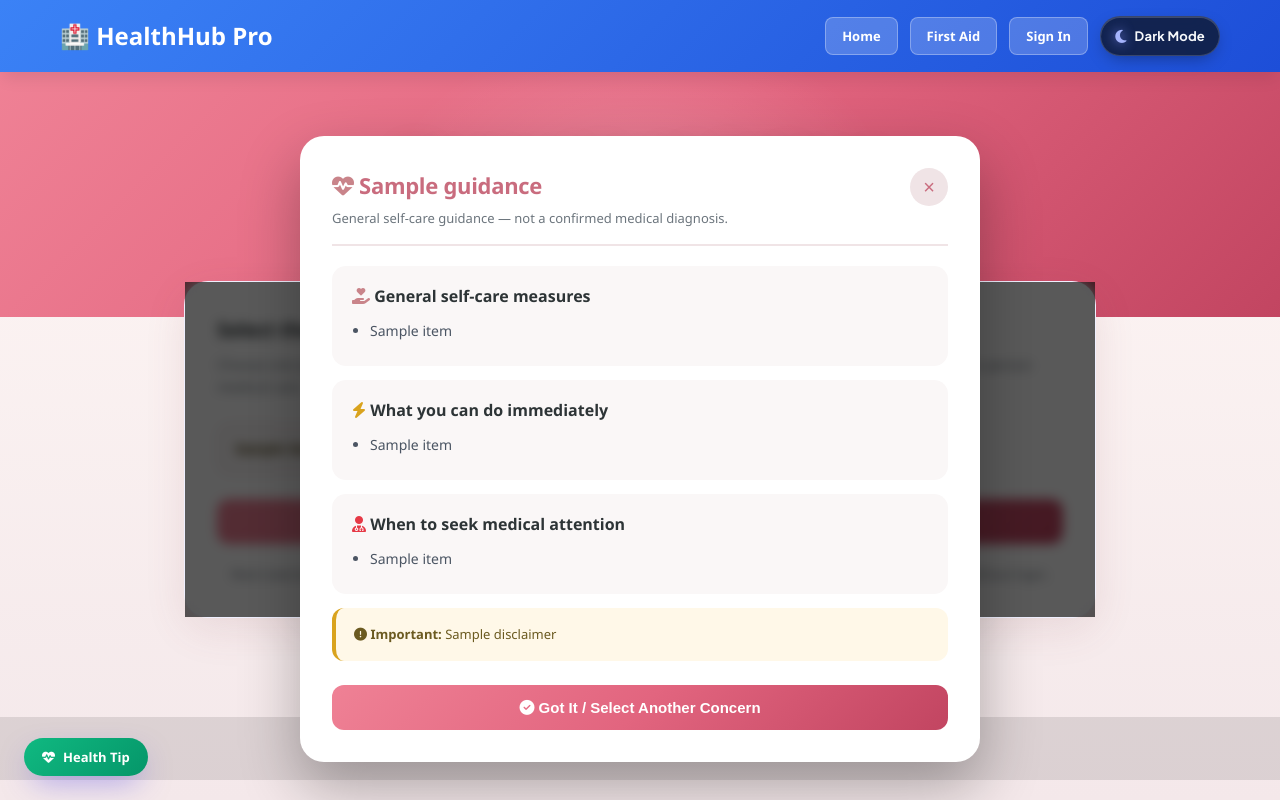
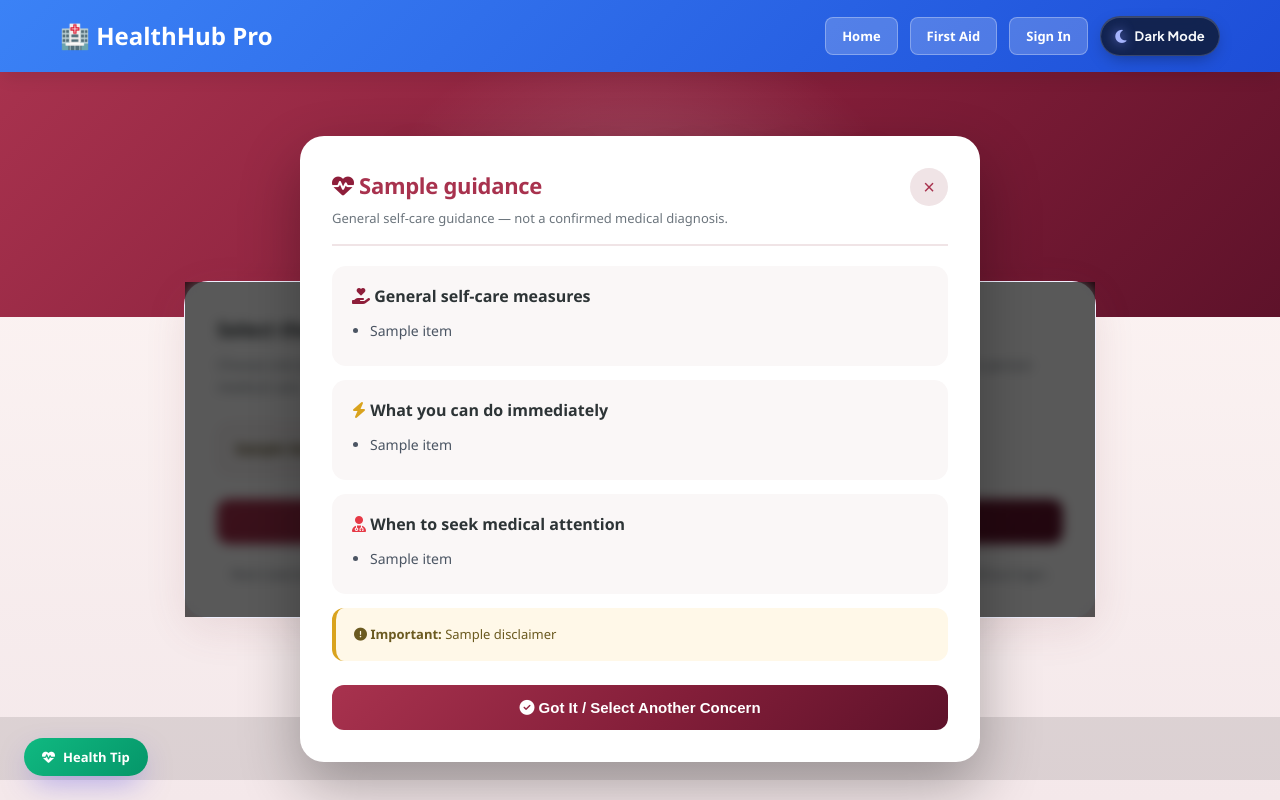
Before and after one commit to nihaarika-madhunandan/AI-Emergency-FirstAid-System, a Flask app: template templates/menstrual_health.html in a window 1280 px wide. Run offline with Flask 3, Linux system fonts and the light colour scheme; the template is opened without the code that fills it: most values are stand-ins (such as "Sample title", 1, 10 or a date in 2020).

Commit message:
Update styles and text for Menstrual Health and Dashboard pages

```diff
--- a/templates/dashboard.html
+++ b/templates/dashboard.html
@@ -510,7 +510,7 @@
         .progress-fill.meditation { background: var(--meditation-grad); }
         .progress-fill.relaxation { background: var(--relaxation-grad); }
         .progress-fill.firstaid { background: var(--emergency-grad); }
-        .progress-fill.menstrual { background: linear-gradient(135deg, #C9848A 0%, #8C4A56 100%); }
+        .progress-fill.menstrual { background: linear-gradient(135deg, #FF6B85 0%, #E63E5E 100%); }
 
         .progress-percent {
             width: 50px;
@@ -717,7 +717,7 @@
                 <div class="welcome-badge">
                     <i class="fas fa-star"></i> Verified Wellness Member
                 </div>
-                <h1>Welcome Back, <span>{{ user_name }}</span></h1>
+                <h1>Welcome, <span>{{ user_name }}</span></h1>
                 <p>Select your personalized health activity or emergency assistance tool below to continue your wellness journey.</p>
             </div>
             <div class="hero-right">
@@ -851,7 +851,7 @@
                         <div class="progress-percent">{{ module_stats.relaxation }}%</div>
                     </div>
                     <div class="progress-item">
-                        <div class="progress-label"><i class="fas fa-heart" style="color: #B76E79;"></i> Menstrual</div>
+                        <div class="progress-label"><i class="fas fa-heart" style="color: #FF5C87;"></i> Menstrual</div>
                         <div class="progress-bar-container">
                             <div class="progress-fill menstrual" style="width: {{ module_stats.menstrual }}%;"></div>
                         </div>
--- a/templates/login.html
+++ b/templates/login.html
@@ -313,7 +313,7 @@
         </div>
 
         <div class="form-card">
-            <h2>Welcome Back</h2>
+            <h2>Welcome</h2>
             <p class="subtitle">Sign in to access your personalized wellness dashboard</p>
 
             {% if error %}
--- a/templates/menstrual_health.html
+++ b/templates/menstrual_health.html
@@ -8,10 +8,10 @@
     <link rel="stylesheet" href="https://cdnjs.cloudflare.com/ajax/libs/font-awesome/6.4.0/css/all.min.css">
     <style>
         :root {
-            --mh-primary: #B76E79;
-            --mh-secondary: #8C4A56;
+            --mh-primary: #8E1E3A;
+            --mh-secondary: #6E1228;
             --mh-accent: #4A3D10;
-            --mh-grad: linear-gradient(135deg, #EF8195 0%, #E2657F 50%, #C24561 100%);
+            --mh-grad: linear-gradient(135deg, #A8324E 0%, #831E39 55%, #5E122A 100%);
         }
 
         .mh-body {
@@ -164,7 +164,7 @@
 
         .mh-modal-header h2 {
             font-size: 22px;
-            color: #C96C7E;
+            color: #A8324E;
             font-weight: 800;
             margin: 0;
         }
@@ -176,7 +176,7 @@
             height: 38px;
             border-radius: 50%;
             font-size: 20px;
-            color: #C96C7E;
+            color: #A8324E;
             cursor: pointer;
             display: flex;
             align-items: center;
@@ -186,7 +186,7 @@
         }
 
         .mh-close-btn:hover {
-            background: #C96C7E;
+            background: #A8324E;
             color: white;
         }
 
@@ -296,14 +296,14 @@
                 <div class="mh-modal-card">
                     <div class="mh-modal-header">
                         <div>
-                            <h2><i class="fas fa-heartbeat" style="color:#C9848A;"></i> {{ guidance.title }}</h2>
+                            <h2><i class="fas fa-heartbeat" style="color:#8E1E3A;"></i> {{ guidance.title }}</h2>
                             <p class="lead" style="margin:4px 0 0;font-size:13px;color:#6c757d;">General self-care guidance — not a confirmed medical diagnosis.</p>
                         </div>
                         <button type="button" class="mh-close-btn" onclick="closeGuidanceModal()" title="Close">&times;</button>
                     </div>
 
                     <div class="mh-block">
-                        <h3><i class="fas fa-hand-holding-heart" style="color:#C9848A;"></i> General self-care measures</h3>
+                        <h3><i class="fas fa-hand-holding-heart" style="color:#8E1E3A;"></i> General self-care measures</h3>
                         <ul>
                             {% for item in guidance.self_care %}
                             <li>{{ item }}</li>
```
